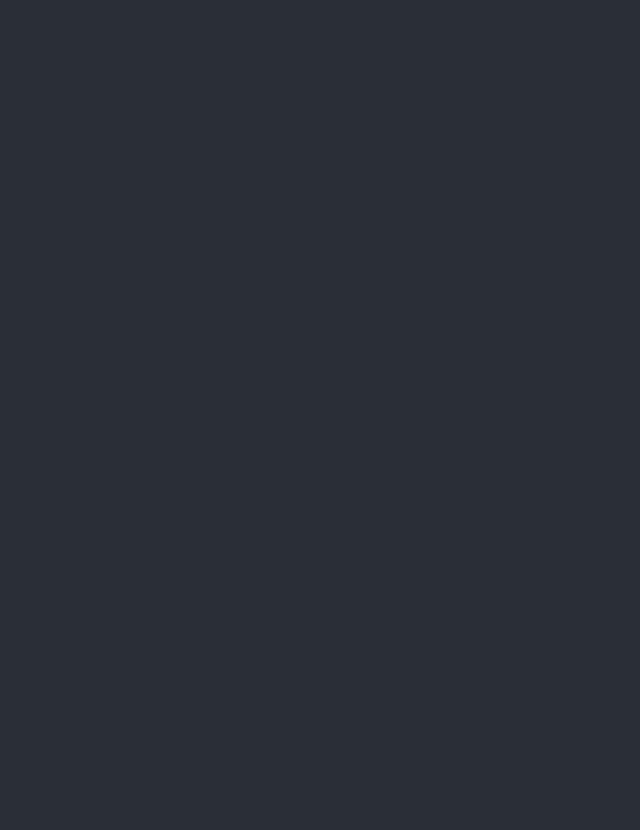
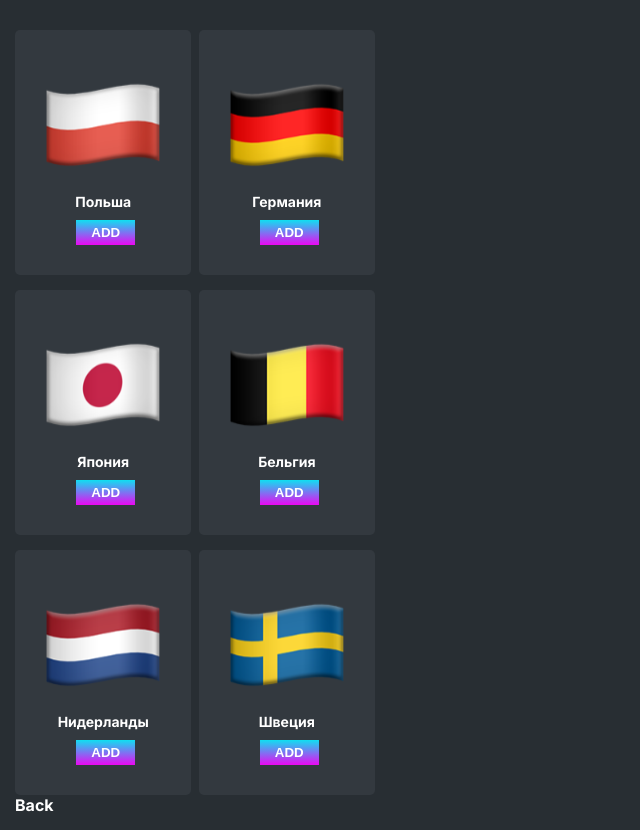
Before and after one commit to Alex-Hlatsko/kanat_lead_shop, a React (Vite) app: page /geo/1 in a window 1280 px wide. Before the commit this address had no page. Shown: the whole page, without its empty margins (0-640 px from the left). Before the commit the page ends 800 px from the top, so only its background shows below. Built offline with nearby package versions, Linux system fonts and the light colour scheme.

Commit message:
counter and geo

```diff
--- a/src/App.css
+++ b/src/App.css
@@ -5,7 +5,7 @@
   justify-content: space-between;
   flex-wrap: wrap;
 }
-.product{
+.product, .flag{
   position: relative;
   margin-top: 15px;
   text-align: center;
@@ -26,23 +26,26 @@
   background: linear-gradient(180deg, #10DFF1 0%, #EA08F2 100%);
 }
 
-.flag{
+/* .flag{
   margin-top: 15px;
   text-align: center;
   padding: 20px 5px;
   width: 30%;
   border-radius: 5px;
   background-color: #33393F;
-}
-.flag img{
+} */
+/* .flag img{
   width: 50%;
-}
+} */
 .flag p{
   font-size: 14px;
 }
 .sell_btn{
   position: fixed;
   display: block;
+  color: #fff;
+  font-weight: 600;
+  font-size: 18px;
   padding: 1.2rem 3rem;
   background-color: #31B545;
   bottom: 0;
--- a/src/App.jsx
+++ b/src/App.jsx
@@ -8,7 +8,7 @@ function App() {
   return (
       <Routes>
         <Route path='/' element={<ProductsScreen/>}/>
-        <Route path='/geo' element={<GeoScreen/>}/>
+        <Route path='/geo/:productId' element={<GeoScreen/>}/>
       </Routes>
   )
 }
--- a/src/components/Flag.jsx
+++ b/src/components/Flag.jsx
@@ -1,13 +1,33 @@
-import React from 'react'
-import { NavLink } from 'react-router-dom'
+import React from 'react';
+import { useDispatch, useSelector } from 'react-redux';
+import { increment, decrement } from '../store/products/productsSlice';
 
-const Flag = ({img, title}) => {
+const Flag = ({ img, title, flag_key, productId }) => {
+  const dispatch = useDispatch();
+  const productCounts = useSelector(state => state.products);
+
+  const handleIncrement = () => {
+    dispatch(increment({ productId: productId, countryKey: flag_key }));
+  };
+
+  const handleDecrement = () => {
+    if (productCounts.products[productId][flag_key] > 0) {
+      dispatch(decrement({ productId: productId, countryKey: flag_key }));
+    }
+  };
+
+  // console.log(productCounts.products[1])
+  const productCount = productCounts.products[productId][flag_key];
+
   return (
-    <NavLink to="/" className='flag'>
-        <img src={img} alt="flag" />
-        <p>{title}</p>
-    </NavLink>
-  )
+    <div className='flag'>
+      <img src={img} alt="flag" />
+      <p>{title}</p>
+      {productCount > 0 && <p>{productCount}</p>}
+      {productCount !== 0 ? <button className='product_btn btn_del' onClick={handleDecrement}>DEL</button> : ''}
+      <button className='product_btn btn_add' onClick={handleIncrement}>ADD</button>
+    </div>
+  );
 }
 
-export default Flag
+export default Flag;
--- a/src/components/Product.jsx
+++ b/src/components/Product.jsx
@@ -1,27 +1,26 @@
 import React from 'react'
 import { NavLink } from 'react-router-dom'
 import { useSelector, useDispatch } from 'react-redux';
-import { increment, decrement } from '../store/products/productsSlice';
 
 const Product = ({ id, title, price, img }) => {
-
-  const dispatch = useDispatch();
   const productCount = useSelector((state) => state.products.products[id])
 
   return (
     <div className='product'>
-      {productCount !== 0 ?
+      {/* {productCount !== 0 ?
         <div className="product_count">
           <p>{productCount}</p>
         </div>
         :
         ''
-      }
+      } */}
 
       <img src={img} />
       <p>{title} ({price}$)</p>
-      {productCount !== 0 ? <button className='product_btn btn_del' onClick={() => { dispatch(decrement(id)) }}>DEL</button> : ''}
-      <button className='product_btn btn_add' onClick={() => { dispatch(increment(id)) }}>ADD</button>
+      {/* {productCount !== 0 ? <button className='product_btn btn_del' onClick={() => { dispatch(decrement(id)) }}>DEL</button> : ''} */}
+      {/* <button className='product_btn btn_add' onClick={() => { dispatch(increment(id)) }}>ADD</button> */}
+      <NavLink to={`/geo/${id}`} className='product_btn btn_add'>ADD</NavLink>
+
     </div>
   )
 }
--- a/src/screens/GeoScreen.jsx
+++ b/src/screens/GeoScreen.jsx
@@ -1,15 +1,20 @@
 import React from 'react'
 import Flag from '../components/Flag'
+import { NavLink, useParams } from 'react-router-dom';
 
 const GeoScreen = () => {
+  const { productId } = useParams();
+  // console.log(productId);
+
   return (
     <div className='container'>
-        <Flag img="./public/flags/pl.svg" title="Польша"/>
-        <Flag img="./public/flags/de.svg" title="Германия"/>
-        <Flag img="./public/flags/jp.svg" title="Япония"/>
-        <Flag img="./public/flags/be.svg" title="Бельгия"/>
-        <Flag img="./public/flags/nl.svg" title="Нидерланды"/>
-        <Flag img="./public/flags/se.svg" title="Швеция"/>
+        <Flag img="../public/flags/pl.svg" flag_key="PL" productId={productId} title="Польша"/>
+        <Flag img="../public/flags/de.svg" flag_key="DE" productId={productId} title="Германия"/>
+        <Flag img="../public/flags/jp.svg" flag_key="JP" productId={productId} title="Япония"/>
+        <Flag img="../public/flags/be.svg" flag_key="BE" productId={productId} title="Бельгия"/>
+        <Flag img="../public/flags/nl.svg" flag_key="NL" productId={productId} title="Нидерланды"/>
+        <Flag img="../public/flags/se.svg" flag_key="SE" productId={productId} title="Швеция"/>
+        <NavLink to="../">Back</NavLink>
     </div>
   )
 }
--- a/src/screens/ProductsScreen.jsx
+++ b/src/screens/ProductsScreen.jsx
@@ -30,16 +30,24 @@ const ProductsScreen = () => {
     let totalCost = 0;
 
     for (const itemId in productCount) {
-      const quantity = productCount[itemId];
-      const product = products.find((item) => item.id === itemId);
+      const countries = productCount[itemId];
+      const productIndex = itemId - 1; // Скорректировать индекс здесь
+      const product = products[productIndex];
 
       if (product) {
-        totalCost += quantity * product.price;
+        for (const country in countries) {
+          const quantity = countries[country];
+          const price = products.find((item)=> item.id === itemId).price;
+          totalCost += quantity * price;
+        }
       }
     }
 
     return totalCost;
   };
+
+
+
 
   return (
     <>
@@ -61,9 +69,9 @@ const ProductsScreen = () => {
         )}
       </div>
       {calculateTotalCost() > 0 && (
-        <div className="sell_btn">
-          <p>Total Cost: {calculateTotalCost()}$</p>
-        </div>
+        <button className="sell_btn">
+          Total Cost: {calculateTotalCost()}$
+        </button>
       )}
     </>
 
--- a/src/store/products/productsSlice.js
+++ b/src/store/products/productsSlice.js
@@ -1,30 +1,51 @@
-import { createSlice } from '@reduxjs/toolkit'
+import { createSlice } from "@reduxjs/toolkit";
 
 const initialState = {
   products: {
-    1: 0,
-    2: 0,
-    3: 0,
-  }
-}
+    1: {
+      PL: 0,
+      DE: 0,
+      JP: 0,
+      BE: 0,
+      NL: 0,
+      SE: 0,
+    },
+    2: {
+      PL: 0,
+      DE: 0,
+      JP: 0,
+      BE: 0,
+      NL: 0,
+      SE: 0,
+    },
+    3: {
+      PL: 0,
+      DE: 0,
+      JP: 0,
+      BE: 0,
+      NL: 0,
+      SE: 0,
+    },
+  },
+};
 
 export const ProductSlice = createSlice({
-  name: 'products',
+  name: "products",
   initialState,
   reducers: {
     increment: (state, action) => {
-      const productId = action.payload;
-      state.products[productId] += 1
+      const { productId, countryKey } = action.payload;
+      state.products[productId][countryKey] += 1;
     },
     decrement: (state, action) => {
-      const productId = action.payload;
-      if(state.products[productId] !== 0){
-        state.products[productId] -= 1
+      const { productId, countryKey } = action.payload;
+      if (state.products[productId][countryKey] !== 0) {
+        state.products[productId][countryKey] -= 1;
       }
     },
   },
-})
+});
 
-export const { increment, decrement } = ProductSlice.actions
+export const { increment, decrement } = ProductSlice.actions;
 
-export default ProductSlice.reducer
+export default ProductSlice.reducer;
```
